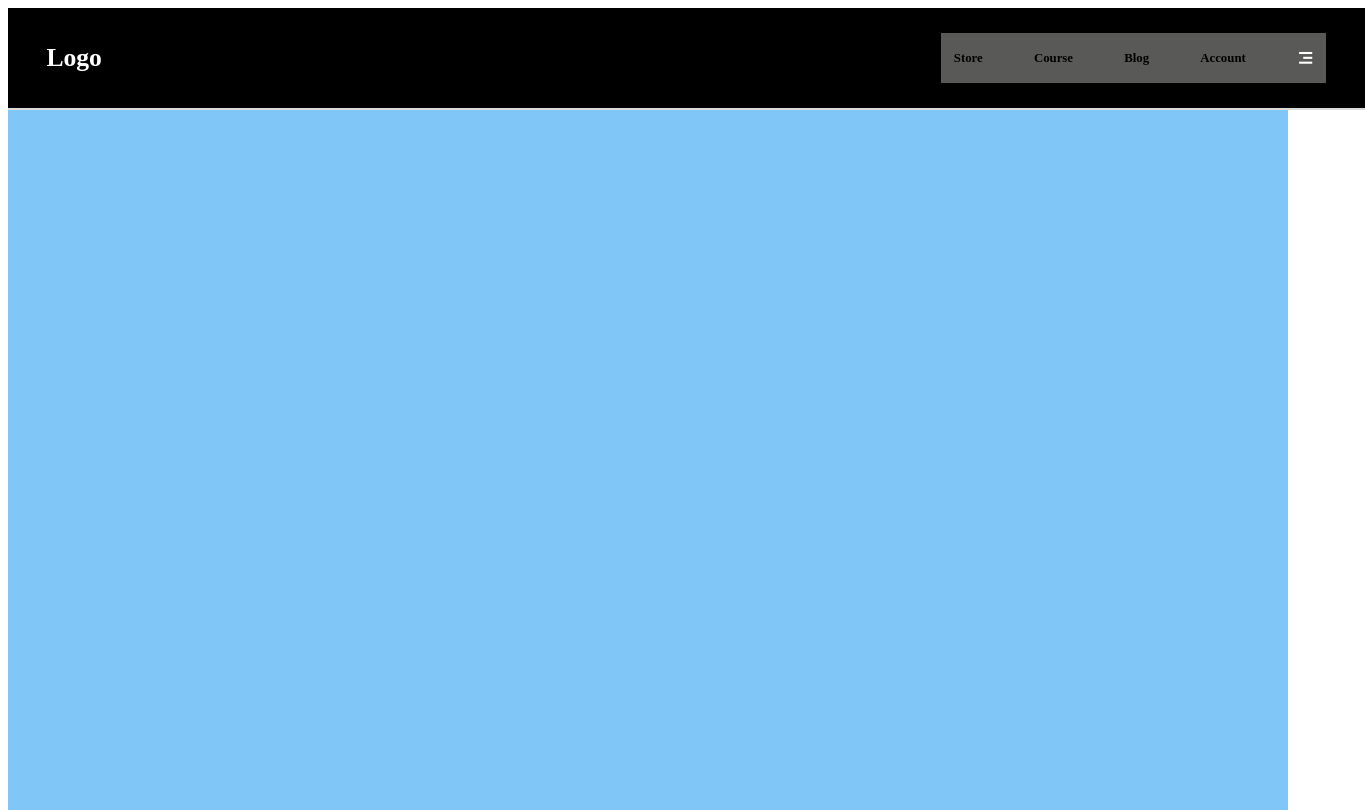
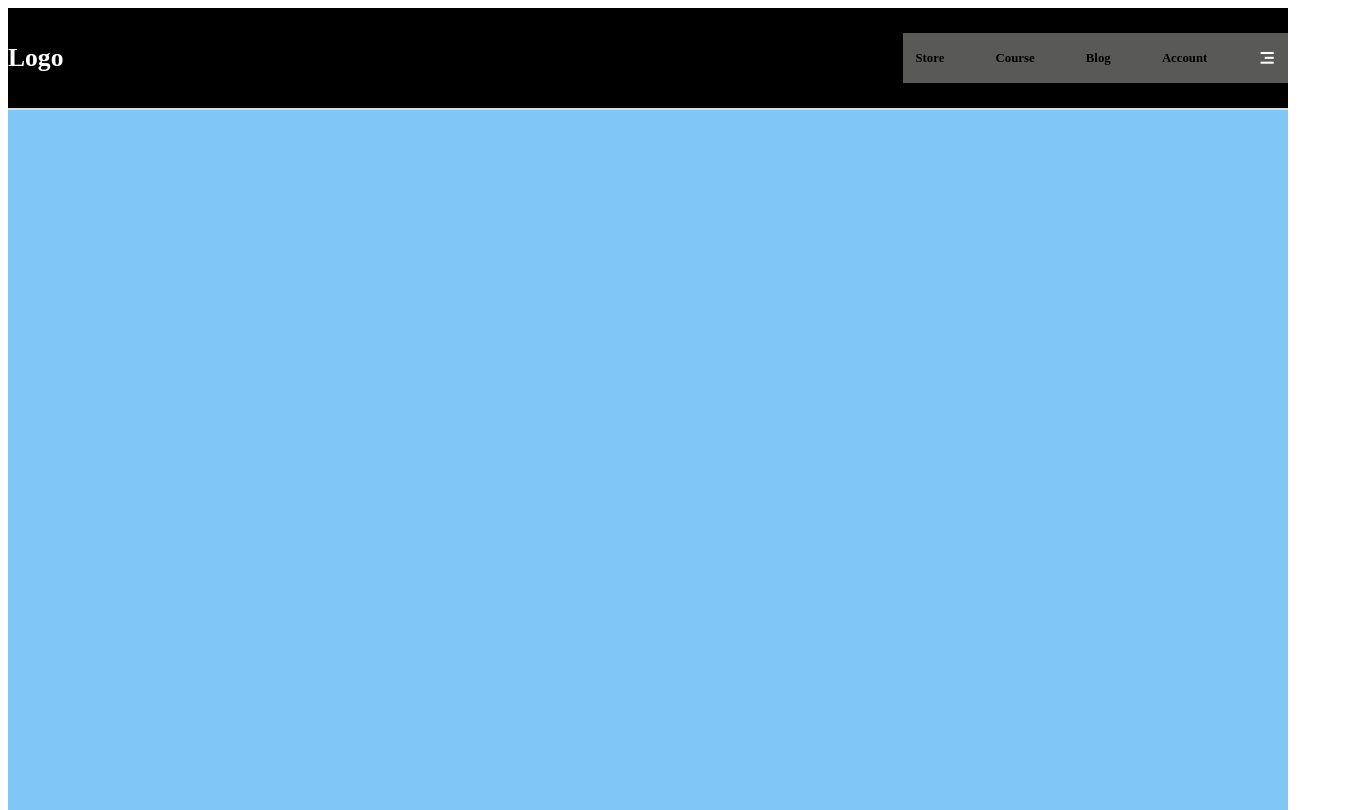
Before and after one commit to notavii/practice-css, a plain HTML site: page index.html in a window 1280 px wide. Shown: the whole page, 1365 px wide, since content can reach past the window. Drawn offline with nearby package versions, Linux system fonts and the light colour scheme.

Commit message:
Update style.css

```diff
--- a/style.css
+++ b/style.css
@@ -18,7 +18,6 @@ html, body {
     display: flex;
     align-items: center;
     justify-content: space-between;
-    padding: 0 3vw;
     border-bottom: 2px solid #dadada;
 }
 
```
